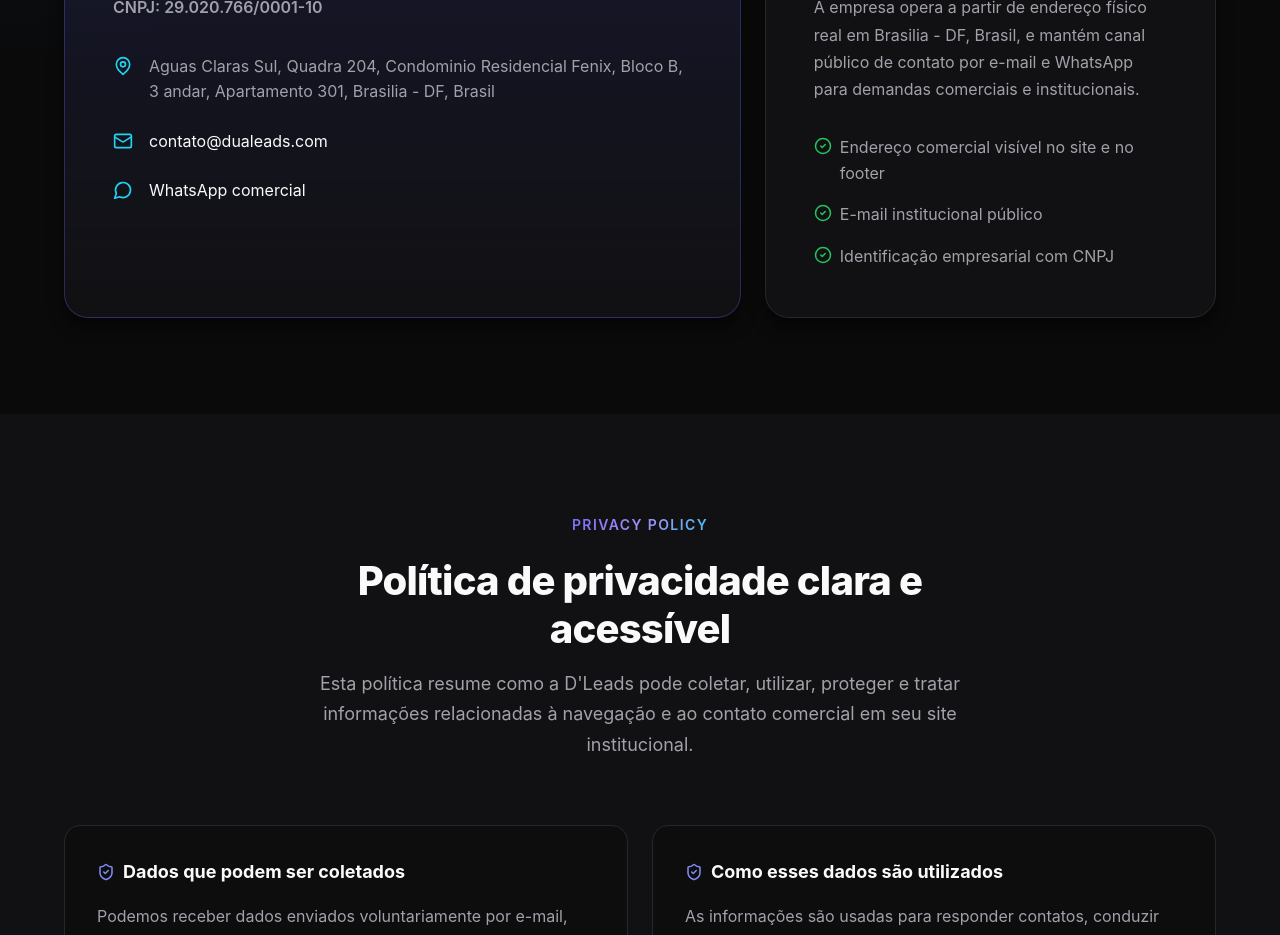
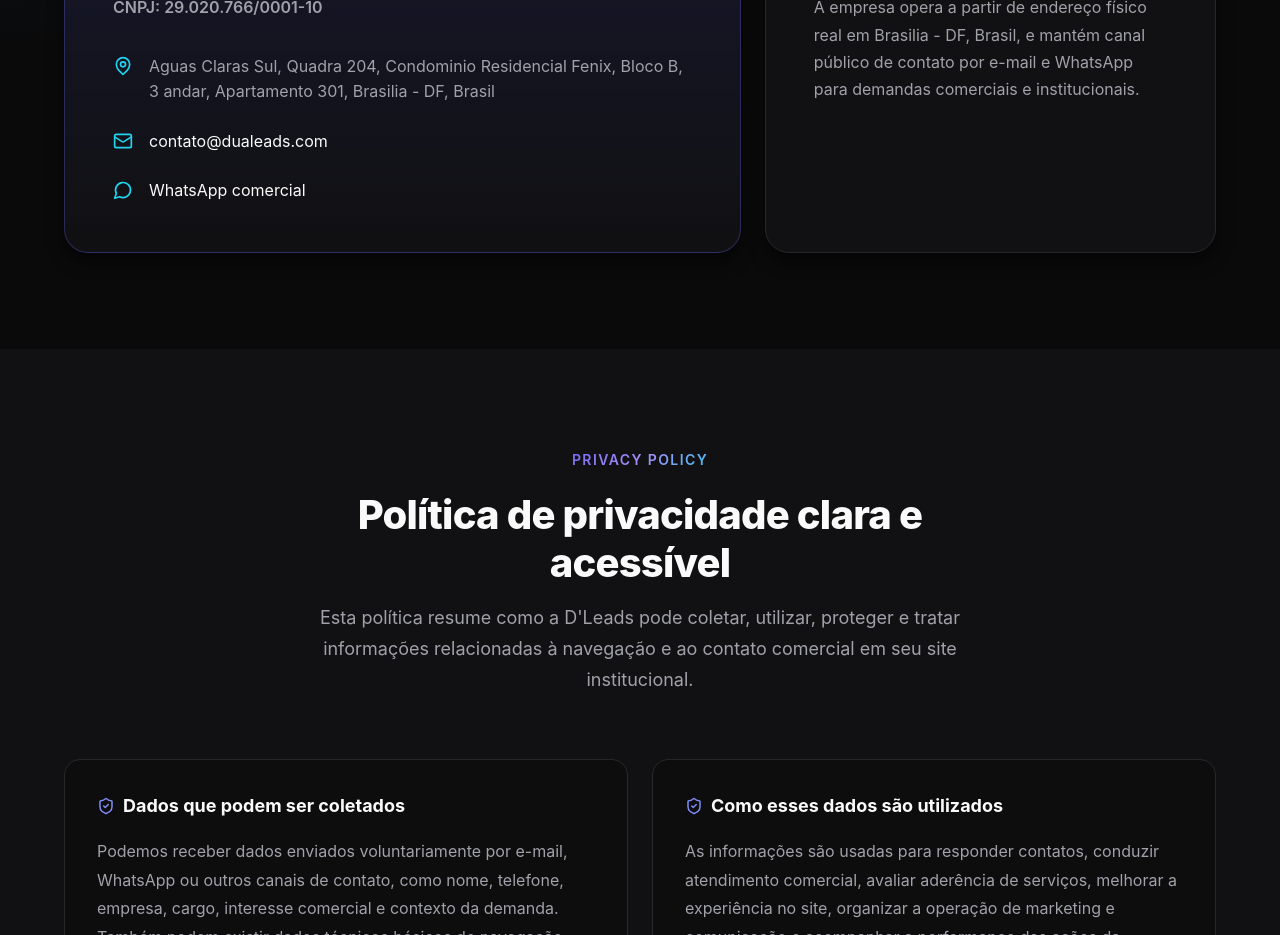
Before and after one commit to DualLeads/dual-leads-site, a React (Vite) app: page / in a window 1280 px wide. Shown: the part 5540-6475 px from the top of the page. Built offline with nearby package versions, Linux system fonts and the light colour scheme.

Commit message:
fix: remove business info checklist

```diff
--- a/src/App.jsx
+++ b/src/App.jsx
@@ -745,20 +745,6 @@ const BusinessInfo = () => {
               mantém canal público de contato por e-mail e WhatsApp para demandas comerciais
               e institucionais.
             </p>
-            <ul className="business-checks">
-              <li>
-                <CheckCircle2 size={18} />
-                Endereço comercial visível no site e no footer
-              </li>
-              <li>
-                <CheckCircle2 size={18} />
-                E-mail institucional público
-              </li>
-              <li>
-                <CheckCircle2 size={18} />
-                Identificação empresarial com CNPJ
-              </li>
-            </ul>
           </motion.div>
         </div>
       </div>
--- a/src/styles.css
+++ b/src/styles.css
@@ -1241,26 +1241,6 @@ section[id] {
   color: var(--color-primary-hover);
 }
 
-.business-checks {
-  display: flex;
-  flex-direction: column;
-  gap: var(--space-md);
-  margin-top: var(--space-xl);
-}
-
-.business-checks li {
-  display: flex;
-  align-items: flex-start;
-  gap: var(--space-sm);
-  color: var(--color-text-secondary);
-}
-
-.business-checks svg {
-  flex-shrink: 0;
-  color: var(--color-success);
-  margin-top: 2px;
-}
-
 .privacy-list {
   display: grid;
   gap: var(--space-lg);
```
